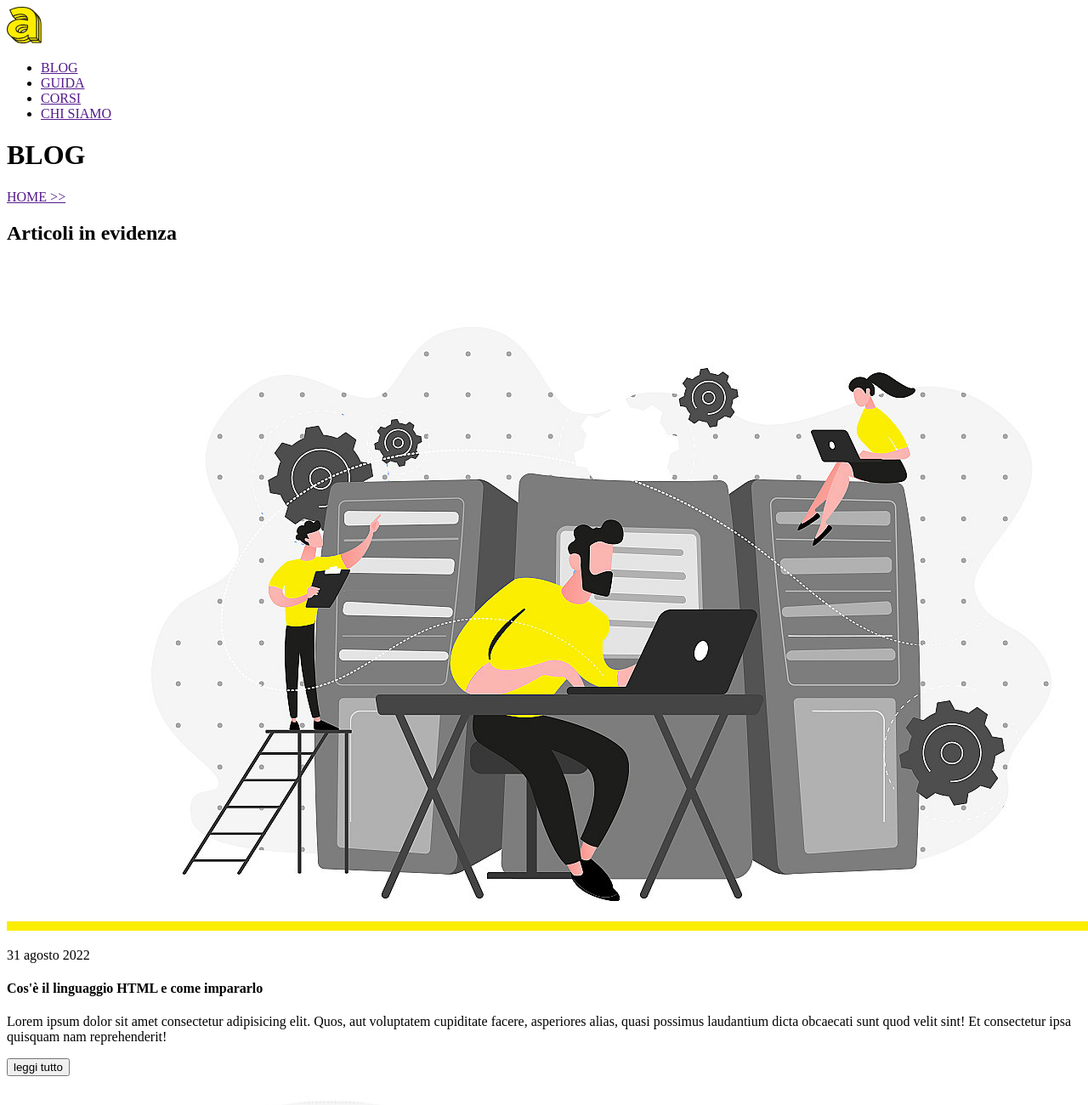
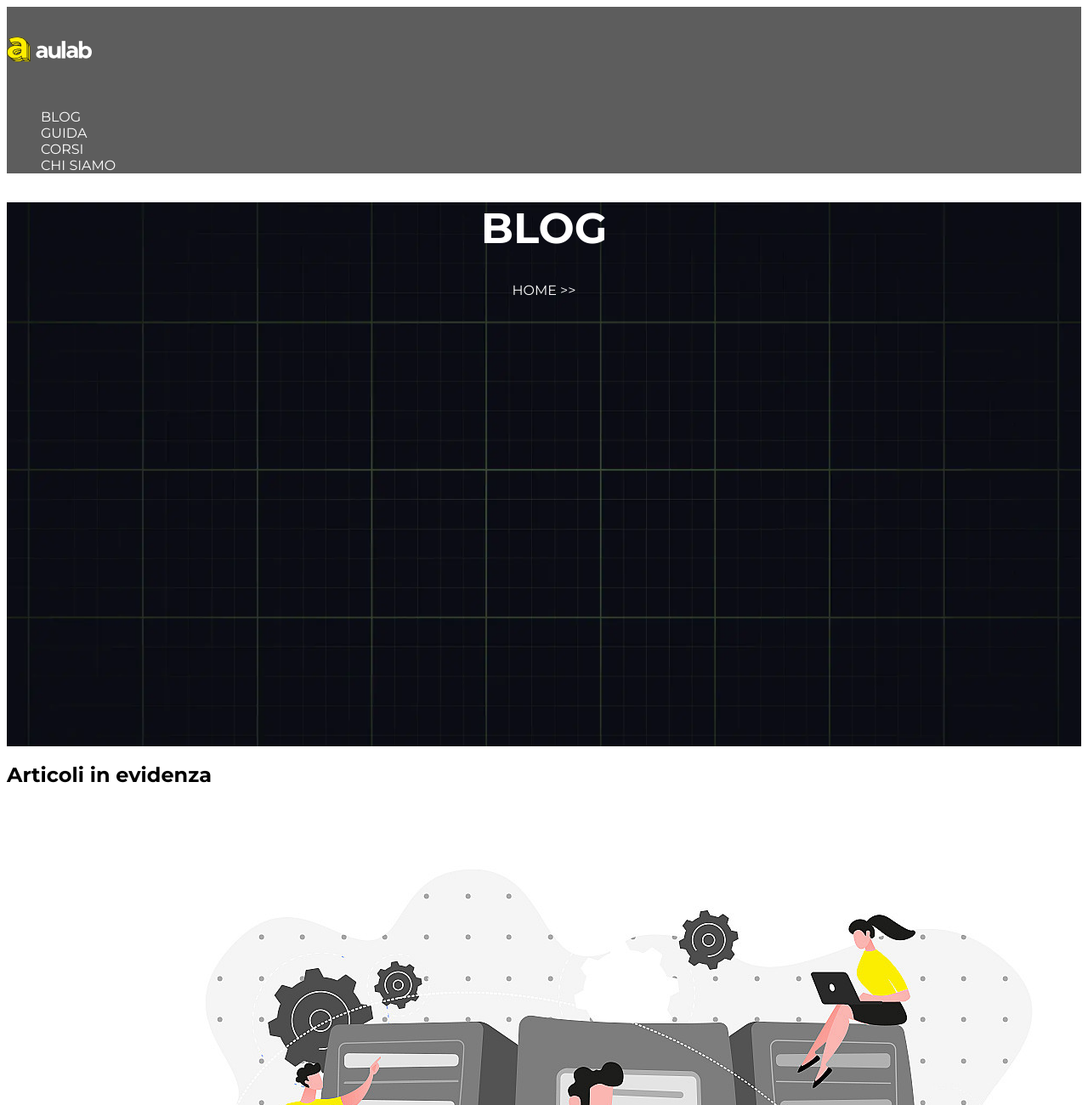
Before and after one commit to AliceAccillaro/accillaro-blog-aulab-test, a plain HTML site: page index.html in a window 1280 px wide. Shown: the top 1300 px of the page at 85% size. Drawn offline with Linux system fonts and the light colour scheme.

Commit message:
aggiunta stile all'esercizio di blog Aulab

```diff
--- a/index.html
+++ b/index.html
@@ -4,21 +4,27 @@
     <meta charset="UTF-8">
     <meta name="viewport" content="width=device-width, initial-scale=1.0">
     <title>Document</title>
+    <link rel="stylesheet" href="style.css">
+
+    <!--google font-->
+  <link rel="preconnect" href="https://fonts.googleapis.com">
+  <link rel="preconnect" href="https://fonts.gstatic.com" crossorigin>
+  <link href="https://fonts.googleapis.com/css2?family=Montserrat:ital,wght@0,100..900;1,100..900&display=swap" rel="stylesheet">
 </head>
 <body>
     <nav>
-        <img src="./media/aulab-logo-CZ5aNHEO.svg" alt="logo Aulab">
-        <ul>
-            <li><a href="">BLOG</a></li>
-            <li><a href="">GUIDA</a></li>
-            <li><a href="">CORSI</a></li>
-            <li><a href="">CHI SIAMO</a></li>
+        <img src="./media/aulab-logo-CZ5aNHEO.svg" alt="logo Aulab" class="logoAulab">
+        <ul class="listlink">
+            <li><a class="link" href="">BLOG</a></li>
+            <li><a class="link" href="">GUIDA</a></li>
+            <li><a class="link" href="">CORSI</a></li>
+            <li><a class="link" href="">CHI SIAMO</a></li>
         </ul>
     </nav>
 
     <header>
         <h1>BLOG</h1>
-        <a href="">HOME >></a>
+        <a class="linkHome" href="">HOME >></a>
     </header>
     <!-- section articoli -->
     <main>
@@ -29,7 +35,7 @@
             <p>31 agosto 2022</p>
             <h4>Cos'è il linguaggio HTML e come impararlo</h4>
             <p>Lorem ipsum dolor sit amet consectetur adipisicing elit. Quos, aut voluptatem cupiditate facere, asperiores alias, quasi possimus laudantium dicta obcaecati sunt quod velit sint! Et consectetur ipsa quisquam nam reprehenderit!</p>
-            <button>leggi tutto</button>
+            <button class="btnArticle">leggi tutto>></button>
         </article>
 
         <!-- articolo 2 -->
@@ -38,7 +44,7 @@
             <p>11 settembre 2021</p>
             <h4>Corso Javascript online: cosa c'è da sapere</h4>
             <p>Lorem ipsum dolor sit amet consectetur adipisicing elit. Quos, aut voluptatem cupiditate facere, asperiores alias, quasi possimus laudantium dicta obcaecati sunt quod velit sint! Et consectetur ipsa quisquam nam reprehenderit!</p>
-            <button>leggi tutto</button>
+            <button class="btnArticle">leggi tutto>></button>
         </article>
 
         <!-- articolo 3 -->
@@ -47,7 +53,7 @@
             <p>25 luglio 2020</p>
             <h4>Come imparare a programmare con un corso PHP</h4>
             <p>Lorem ipsum dolor sit amet consectetur adipisicing elit. Quos, aut voluptatem cupiditate facere, asperiores alias, quasi possimus laudantium dicta obcaecati sunt quod velit sint! Et consectetur ipsa quisquam nam reprehenderit!</p>
-            <button>leggi tutto</button>
+            <button class="btnArticle">leggi tutto>></button>
         </article>
     </main>
 </body>
--- /dev/null
+++ b/style.css
@@ -0,0 +1,53 @@
+*{
+  font-family: "Montserrat", sans-serif;
+}
+
+nav{
+    background-color: rgb(38, 38, 38, 0.744);
+}
+
+
+.logoAulab{
+    width: 100px;
+    height: 100px;
+}
+
+
+.link{
+    text-decoration: none;
+    color: white;
+}
+
+
+.listlink{
+    list-style-type:none;
+}
+
+header{
+    background-image: url(./media/background.webp);
+    height: 80vh;
+    background-size: cover;
+    background-position: center;
+    text-align: center;
+}
+
+h1{
+    color: white;
+    font-size: 50px;
+}
+
+.linkHome{
+    color: white;
+    text-decoration: none;
+}
+
+
+.btnArticle{
+    background-color: rgb(38, 38, 38, 0.744);
+    color: white;
+}
+
+.btnArticle:hover{
+    background-color: yellow;
+    color: black;
+}
```
Also changed, not shown: media/background.webp (added).
